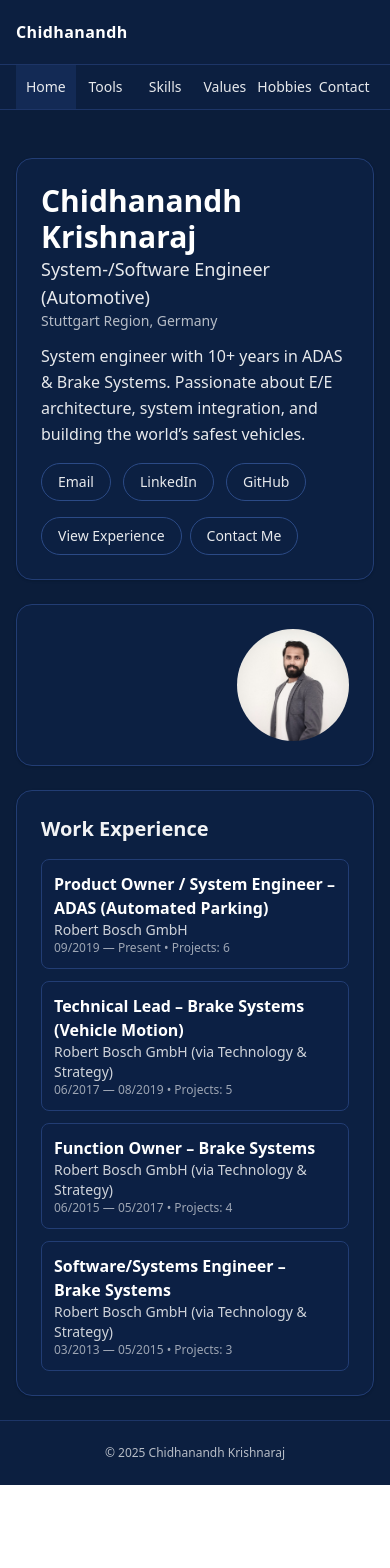
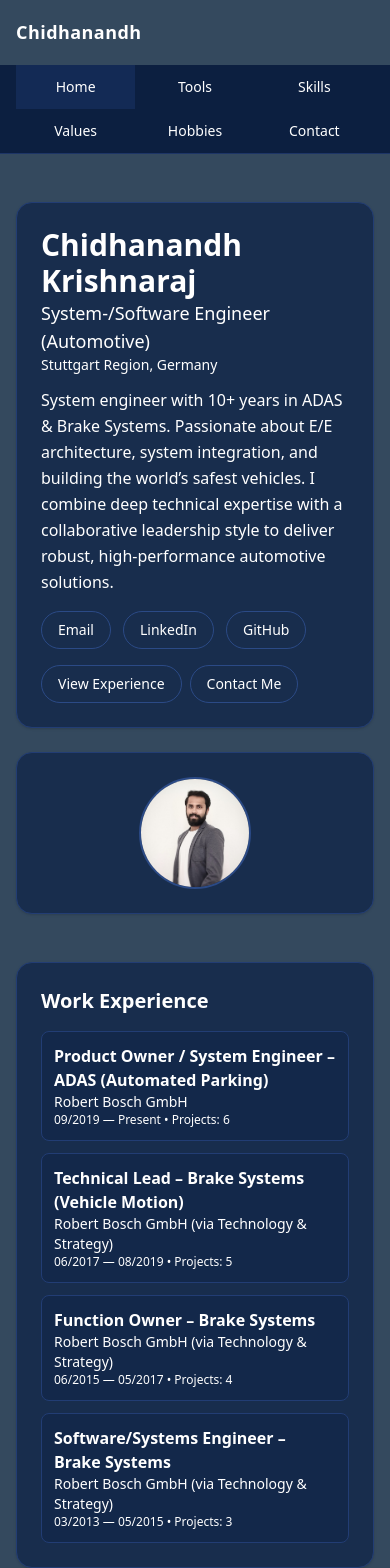
Before and after one commit to chidhukrishraj/my-portfolio-sw, a React (Vite) app: page / in a window 390 px wide. Shown: the top 1568 px of the page. Before the commit the page ends 1485 px from the top, so only its background shows below. Built offline with nearby package versions, Linux system fonts and the light colour scheme.

Commit message:
updated fixes

```diff
--- a/src/App.jsx
+++ b/src/App.jsx
@@ -1,3 +1,5 @@
+// src/App.js
+
 import React, { useEffect, useMemo, useState } from "react";
 import { motion, AnimatePresence } from "framer-motion";
 
@@ -9,13 +11,13 @@ const profile = {
   title: "System-/Software Engineer (Automotive)",
   location: "Stuttgart Region, Germany",
   summary:
-    "System engineer with 10+ years in ADAS & Brake Systems. Passionate about E/E architecture, system integration, and building the world’s safest vehicles.",
+    "System engineer with 10+ years in ADAS & Brake Systems. Passionate about E/E architecture, system integration, and building the world’s safest vehicles. I combine deep technical expertise with a collaborative leadership style to deliver robust, high-performance automotive solutions.",
   photo: "/profile.jpg", // put in /public
-  siteUrl: "https://your-domain.example", /* <-- set this after deploy */
+  siteUrl: "https://chidhanandh.com", /* <-- SET YOUR ACTUAL DOMAIN HERE after deploy */
   contacts: [
     { label: "Email", value: "chidhukrishraj@gmail.com", href: "mailto:chidhukrishraj@gmail.com" },
     { label: "LinkedIn", value: "linkedin.com/in/chidhanandh-krishnaraj-172b9688", href: "https://www.linkedin.com/in/chidhanandh-krishnaraj-172b9688/" },
-    { label: "GitHub", value: "github.com/your-handle", href: "https://github.com/your-handle" },
+    { label: "GitHub", value: "github.com/chidhanandh", href: "https://github.com/chidhanandh" }, /* <-- SET YOUR ACTUAL GITHUB HANDLE */
   ],
 };
 // ---------------------------
@@ -23,7 +25,7 @@ const profile = {
 // ---------------------------
 const experiences = [
   {
-    slug: "bosch-adas",
+    id: "bosch-adas", // Use a stable ID for key prop
     company: "Robert Bosch GmbH",
     client: "OEMs: Daimler, Audi, Porsche, CARIAD",
     location: "Leonberg, Germany",
@@ -40,12 +42,15 @@ const experiences = [
       "Risk analysis & escalation handling to protect cost/schedule",
     ],
     achievements: [
-      "Resolved a critical escalation via risk analysis and coordination; prevented major cost impact",
+      "Resolved a critical escalation via risk analysis and coordination, preventing a significant project delay and cost impact.", // More detail
     ],
-    images: ["/adas1.jpg", "/adas2.jpg"],
+    images: [
+      { src: "/adas1.jpg", alt: "ADAS system block diagram" }, // Added alt text
+      { src: "/adas2.jpg", alt: "Automated parking in action" },
+    ],
   },
   {
-    slug: "bosch-technical-lead-brakes",
+    id: "bosch-technical-lead-brakes",
     company: "Robert Bosch GmbH (via Technology & Strategy)",
     location: "Abstatt, Germany",
     role: "Technical Lead – Brake Systems (Vehicle Motion)",
@@ -60,13 +65,15 @@ const experiences = [
       "Aligned stakeholders to meet quality and schedule",
     ],
     achievements: [
-      "Built a fully functional team that secured multiple customer projects",
-      "Delivered multiple trainings & workshops for Bosch colleagues",
+      "Built a fully functional team that successfully secured multiple customer projects, expanding the department's portfolio.",
+      "Delivered multiple internal trainings & workshops for Bosch colleagues on system integration and testing methodologies.",
     ],
-    images: ["/technical_lead.jpg"],
+    images: [
+      { src: "/technical_lead.jpg", alt: "Team collaboration on vehicle motion control" },
+    ],
   },
   {
-    slug: "bosch-function-owner-brakes",
+    id: "bosch-function-owner-brakes",
     company: "Robert Bosch GmbH (via Technology & Strategy)",
     location: "Abstatt, Germany",
     role: "Function Owner – Brake Systems",
@@ -80,12 +87,14 @@ const experiences = [
       "Customer alignment on interfaces and releases (JLR, Volvo, Geely)",
     ],
     achievements: [
-      "Presented Bosch functional safety concept in a Volvo workshop; clarified critical points and defined a joint approach",
+      "Presented Bosch functional safety concept in a Volvo workshop, clarifying critical points and defining a joint approach that met safety standards.",
     ],
-    images: ["/function_owner.jpg"],
+    images: [
+      { src: "/function_owner.jpg", alt: "Brake system diagram with functional blocks" },
+    ],
   },
   {
-    slug: "bosch-software-brakes",
+    id: "bosch-software-brakes",
     company: "Robert Bosch GmbH (via Technology & Strategy)",
     location: "Abstatt, Germany",
     role: "Software/Systems Engineer – Brake Systems",
@@ -99,9 +108,11 @@ const experiences = [
       "Function specification with system & hardware teams",
     ],
     achievements: [
-      "Delivered a brake function that entered series production across multiple OEMs",
+      "Delivered a critical brake function that successfully entered series production across multiple OEMs, impacting millions of vehicles.", // More detail
     ],
-    images: ["/software_engineer.jpg"],
+    images: [
+      { src: "/software_engineer.jpg", alt: "Code snippet for brake control system" },
+    ],
   },
 ];
 
@@ -109,13 +120,13 @@ const experiences = [
 // Tools, Skills, Values, Hobbies
 // ---------------------------
 const tools = [
-  { name: "DOORS 9.7", what: "Requirements management & traceability" },
-  { name: "Jira / ALM", what: "Backlog, sprint planning, and test management" },
-  { name: "Enterprise Architect (UML)", what: "System modeling, architecture & interface specification" },
-  { name: "MATLAB/Simulink", what: "Model-based design & prototyping" },
-  { name: "CarMaker / Labcar", what: "SIL/HIL validation and vehicle testing" },
-  { name: "CANoe / CANalyzer", what: "Bus analysis and diagnostics" },
-  { name: "Git / CMake / Docker", what: "Build, versioning, and environments" },
+  { id: "doors", name: "DOORS 9.7", what: "Requirements management & traceability" },
+  { id: "jira", name: "Jira / ALM", what: "Backlog, sprint planning, and test management" },
+  { id: "enterprise-architect", name: "Enterprise Architect (UML)", what: "System modeling, architecture & interface specification" },
+  { id: "matlab-simulink", name: "MATLAB/Simulink", what: "Model-based design & prototyping" },
+  { id: "carmaker-labcar", name: "CarMaker / Labcar", what: "SIL/HIL validation and vehicle testing" },
+  { id: "canoe-canalyzer", name: "CANoe / CANalyzer", what: "Bus analysis and diagnostics" },
+  { id: "git-cmake-docker", name: "Git / CMake / Docker", what: "Build, versioning, and environments" },
 ];
 
 const skills = {
@@ -125,24 +136,30 @@ const skills = {
 };
 
 const values = [
-  { title: "Safety & Performance", text: "Focus on safe, robust functions that perform under extreme conditions." },
-  { title: "Clarity & Ownership", text: "Clear specs, traceability, and ownership from requirements to release." },
-  { title: "Continuous Learning", text: "Expanding into E/E topology, diagnostics, and validation practices." },
-  { title: "Team First", text: "Mentoring, workshops, and building teams that deliver." },
+  { id: "safety-performance", title: "Safety & Performance", text: "Focus on safe, robust functions that perform under extreme conditions, ensuring reliability and compliance." },
+  { id: "clarity-ownership", title: "Clarity & Ownership", text: "Champion clear specifications, complete traceability, and end-to-end ownership from requirements definition to final release." },
+  { id: "continuous-learning", title: "Continuous Learning", text: "Actively expanding knowledge in E/E topology, advanced diagnostics, and cutting-edge validation practices to stay ahead." },
+  { id: "team-first", title: "Team First", text: "Committed to mentoring, conducting practical workshops, and fostering high-performing teams that consistently deliver innovative solutions." },
 ];
 
 const hobbies = [
-  { title: "Sim Racing", text: "Telemetry analysis, strategy, and dynamics — for fun and learning." },
-  { title: "Photography", text: "Cars, cityscapes, and people — telling stories with light." },
-  { title: "Cycling", text: "Endurance, focus, and getting outdoors." },
+  { id: "sim-racing", title: "Sim Racing", text: "Deep dives into telemetry analysis, race strategy, and vehicle dynamics – blending passion with a practical understanding of automotive principles." },
+  { id: "photography", title: "Photography", text: "Capturing moments in automotive, cityscape, and portrait photography – a creative outlet for telling stories with light and composition." },
+  { id: "cycling", title: "Cycling", text: "Building endurance, maintaining focus, and enjoying the outdoors – a balance to technical challenges." },
 ];
 
 // ---------------------------
 // Tiny Router
 // ---------------------------
 const useHashRoute = () => {
-  const [hash, setHash] = useState(() => window.location.hash || "#");
+  const [hash, setHash] = useState(() => window.location.hash);
+
   useEffect(() => {
+    // Normalize initial hash: if it's empty, treat as "#"
+    if (window.location.hash === "") {
+        setHash("#");
+    }
+
     const onHashChange = () => setHash(window.location.hash || "#");
     window.addEventListener("hashchange", onHashChange);
     return () => window.removeEventListener("hashchange", onHashChange);
@@ -161,7 +178,7 @@ const pageVariants = {
 // UI Primitives (dark-blue)
 // ---------------------------
 const Container = ({ children }) => (
-  <div className="max-w-6xl mx-auto px-4">{children}</div>
+  <div className="max-w-6xl mx-auto px-4 md:px-6">{children}</div> // Added md:px-6 for slightly more padding on larger screens
 );
 
 // Card styled for dark-blue theme
@@ -171,8 +188,8 @@ const Card = ({ children, className = "" }) => (
   </div>
 );
 
-const SectionTitle = ({ title }) => (
-  <h2 className="text-xl font-semibold mb-4 text-white/95">{title}</h2>
+const SectionTitle = ({ title, className = "" }) => ( // Added className prop for flexibility
+  <h2 className={`text-xl font-semibold mb-4 mt-8 first:mt-0 text-white/95 ${className}`}>{title}</h2> // Added first:mt-0 to remove top margin on first title
 );
 
 // ---------------------------
@@ -191,13 +208,13 @@ const HomePage = () => (
 
         {/* Contacts */}
         <div className="mt-4 flex flex-wrap gap-3">
-          {profile.contacts.map((c, i) => (
+          {profile.contacts.map((c, i) => ( // Using index key is okay here as contacts are static
             <a
               key={i}
               href={c.href}
               target="_blank"
-              rel="noreferrer"
-              className="inline-flex items-center rounded-full border border-[#2b4a86] px-4 py-2 text-sm text-white/90 hover:bg-[#132a55]"
+              rel="noreferrer noopener" // Added noopener for security
+              className="inline-flex items-center rounded-full border border-[#2b4a86] px-4 py-2 text-sm text-white/90 hover:bg-[#132a55] transition-colors" // Added transition-colors
             >
               {c.label}
             </a>
@@ -208,13 +225,13 @@ const HomePage = () => (
         <div className="mt-4 flex flex-wrap gap-2">
           <a
             href="#experience"
-            className="inline-flex items-center rounded-full border border-[#2b4a86] px-4 py-2 text-sm text-white/90 hover:bg-[#132a55]"
+            className="inline-flex items-center rounded-full border border-[#2b4a86] px-4 py-2 text-sm text-white/90 hover:bg-[#132a55] transition-colors"
           >
             View Experience
           </a>
           <a
             href="#contact"
-            className="inline-flex items-center rounded-full border border-[#2b4a86] px-4 py-2 text-sm text-white/90 hover:bg-[#132a55]"
+            className="inline-flex items-center rounded-full border border-[#2b4a86] px-4 py-2 text-sm text-white/90 hover:bg-[#132a55] transition-colors"
           >
             Contact Me
           </a>
@@ -222,24 +239,24 @@ const HomePage = () => (
       </Card>
 
       {/* Right: smaller round photo, right-aligned */}
-      <Card className="flex justify-end bg-[#0e2247]/60 border border-[#223d74]">
+      <Card className="flex justify-center lg:justify-end bg-[#0e2247]/60 border border-[#223d74] p-4 lg:p-6"> {/* Centered on small screens, right-aligned on large */}
         <img
           src={profile.photo}
-          alt={`${profile.name} profile`}
-          className="w-28 h-28 lg:w-32 lg:h-32 object-cover rounded-full"
+          alt={`${profile.name} profile photo`} // More descriptive alt text
+          className="w-28 h-28 lg:w-32 lg:h-32 object-cover rounded-full border-2 border-[#2b4a86]" // Added subtle border
         />
       </Card>
     </div>
 
     {/* Experience list under the header section */}
-    <Card className="bg-[#0e2247]/60 border border-[#223d74]">
-      <SectionTitle title="Work Experience" />
+    <Card className="bg-[#0e2247]/60 border border-[#223d74] mt-6"> {/* Added margin top */}
+      <SectionTitle title="Work Experience" className="!mt-0" /> {/* Force remove top margin for this specific title */}
       <div className="space-y-3">
         {experiences.map((exp) => (
           <a
-            key={exp.slug}
-            href={`#experience/${exp.slug}`}
-            className="block rounded-lg border border-[#223d74] bg-[#0e2247]/40 p-3 hover:bg-[#132a55] transition"
+            key={exp.id} // Using stable ID as key
+            href={`#experience/${exp.id}`} // Using id instead of slug, consistent with data
+            className="block rounded-lg border border-[#223d74] bg-[#0e2247]/40 p-3 hover:bg-[#132a55] transition-colors"
           >
             <h3 className="font-semibold text-white">{exp.role}</h3>
             <p className="text-sm text-white/80">{exp.company}</p>
@@ -253,34 +270,46 @@ const HomePage = () => (
   </Container>
 );
 
+const ExperienceDetailPage = ({ experienceId }) => { // Changed prop name to experienceId for clarity
+  // Corrected useMemo to find by id, not hash string
+  const exp = useMemo(() => experiences.find((e) => e.id === experienceId), [experienceId]);
 
-
-const ExperienceDetailPage = ({ slug }) => {
-  const exp = useMemo(() => experiences.find((e) => `#experience/${e.slug}` === slug), [slug]);
-  if (!exp) return <Container><p className="py-10 text-white/70">Not found</p></Container>;
+  if (!exp) return <Container><p className="py-10 text-white/70 text-center">Experience not found. Please navigate back to the home page.</p></Container>;
   return (
     <Container>
-      <Card>
+      <Card className="space-y-4"> {/* Added space-y-4 for consistent spacing */}
         <h1 className="text-2xl font-bold text-white">{exp.role}</h1>
         <p className="text-sm text-white/80">{exp.company} — {exp.location}</p>
         <p className="text-xs text-white/60">{exp.period} • Projects: {exp.projectsCount}</p>
-        <p className="mt-3 text-white/90">{exp.summary}</p>
+        <p className="mt-3 text-white/90 leading-relaxed">{exp.summary}</p> {/* Added leading-relaxed */}
 
-        <SectionTitle title="Responsibilities" />
+        <SectionTitle title="Responsibilities" className="!mt-4" /> {/* Adjusted margin */}
         <ul className="list-disc ml-6 space-y-1 text-white/90">
-          {exp.responsibilities.map((r, i) => <li key={i}>{r}</li>)}
+          {exp.responsibilities.map((r, i) => <li key={i}>{r}</li>)} {/* Index key ok for static list */}
         </ul>
 
-        <SectionTitle title="Achievements" />
+        <SectionTitle title="Achievements" className="!mt-4" />
         <ul className="list-disc ml-6 space-y-1 text-white/90">
-          {exp.achievements.map((a, i) => <li key={i}>{a}</li>)}
+          {exp.achievements.map((a, i) => <li key={i}>{a}</li>)} {/* Index key ok for static list */}
         </ul>
 
-        <SectionTitle title="Gallery" />
-        <div className="grid grid-cols-2 gap-3">
-          {exp.images.map((src, i) => (
-            <img key={i} src={src} alt="exp" className="rounded-lg border border-[#223d74] object-cover w-full h-40" />
-          ))}
+        {exp.images && exp.images.length > 0 && ( // Only show gallery if images exist
+          <>
+            <SectionTitle title="Gallery" className="!mt-4" />
+            <div className="grid grid-cols-1 sm:grid-cols-2 gap-3"> {/* Responsive grid */}
+              {exp.images.map((img, i) => (
+                <img
+                  key={i} // Index key ok for static list
+                  src={img.src}
+                  alt={img.alt || `Image related to ${exp.company} experience`} // Use provided alt or a fallback
+                  className="rounded-lg border border-[#223d74] object-cover w-full h-40"
+                />
+              ))}
+            </div>
+          </>
+        )}
+        <div className="mt-6">
+            <a href="#experience" className="text-sm text-white/70 hover:underline">← Back to Experience List</a>
         </div>
       </Card>
     </Container>
@@ -290,9 +319,9 @@ const ExperienceDetailPage = ({ slug }) => {
 const ToolsPage = () => (
   <Container>
     <SectionTitle title="Tools & Platforms" />
-    <div className="grid md:grid-cols-2 gap-4">
-      {tools.map((t, i) => (
-        <Card key={i}>
+    <div className="grid md:grid-cols-2 lg:grid-cols-3 gap-4"> {/* Added lg:grid-cols-3 */}
+      {tools.map((t) => (
+        <Card key={t.id}> {/* Using stable ID as key */}
           <h4 className="font-semibold text-white">{t.name}</h4>
           <p className="text-sm text-white/85 mt-1">{t.what}</p>
         </Card>
@@ -317,7 +346,7 @@ const SkillsPage = () => (
           <span key={s} className="inline-block bg-[#0e2247]/50 border border-[#223d74] text-white/90 px-3 py-1 rounded-full text-xs">{s}</span>
         ))}
       </div>
-      <h4 className="font-semibold text-white mt-4 mb-2">Buses</h4>
+      <h4 className="font-semibold text-white mt-4 mb-2">Bus Systems</h4> {/* Changed to 'Bus Systems' */}
       <div className="flex flex-wrap gap-2">
         {skills.buses.map((s) => (
           <span key={s} className="inline-block bg-[#0e2247]/50 border border-[#223d74] text-white/90 px-3 py-1 rounded-full text-xs">{s}</span>
@@ -331,10 +360,10 @@ const ValuesPage = () => (
   <Container>
     <SectionTitle title="Personal Values & Goals" />
     <div className="grid md:grid-cols-2 gap-4">
-      {values.map((v, i) => (
-        <Card key={i}>
+      {values.map((v) => (
+        <Card key={v.id}> {/* Using stable ID as key */}
           <h4 className="font-semibold text-white">{v.title}</h4>
-          <p className="text-sm text-white/90 mt-2">{v.text}</p>
+          <p className="text-sm text-white/90 mt-2 leading-relaxed">{v.text}</p>
         </Card>
       ))}
     </div>
@@ -345,10 +374,10 @@ const HobbiesPage = () => (
   <Container>
     <SectionTitle title="Hobbies & Free Time" />
     <div className="grid md:grid-cols-2 gap-4">
-      {hobbies.map((h, i) => (
-        <Card key={i}>
+      {hobbies.map((h) => (
+        <Card key={h.id}> {/* Using stable ID as key */}
           <h4 className="font-semibold text-white">{h.title}</h4>
-          <p className="text-sm text-white/90 mt-2">{h.text}</p>
+          <p className="text-sm text-white/90 mt-2 leading-relaxed">{h.text}</p>
         </Card>
       ))}
     </div>
@@ -357,22 +386,24 @@ const HobbiesPage = () => (
 
 const ContactPage = () => (
   <Container>
-    <SectionTitle title="Contact" />
+    <SectionTitle title="Contact Me" /> {/* Slightly more engaging title */}
     <Card>
-      <p className="text-white/90">
-        I’m available for roles in automotive system/software engineering and technical leadership.
+      <p className="text-white/90 leading-relaxed">
+        I’m currently available for challenging roles in automotive system/software engineering and technical leadership, especially those focusing on E/E architecture, ADAS, and functional safety. Feel free to reach out to discuss potential opportunities or collaborations.
       </p>
       <div className="mt-4 flex flex-wrap gap-3">
         <a
           href="mailto:chidhukrishraj@gmail.com"
-          className="inline-flex items-center rounded-full border border-[#2b4a86] px-4 py-2 text-sm text-white/90 hover:bg-[#132a55]"
+          className="inline-flex items-center rounded-full border border-[#2b4a86] px-4 py-2 text-sm text-white/90 hover:bg-[#132a55] transition-colors"
         >
           Email Me
         </a>
         <a
-          href="/cv.pdf"
-          className="inline-flex items-center rounded-full border border-[#2b4a86] px-4 py-2 text-sm text-white/90 hover:bg-[#132a55]"
-          download
+          href="/cv.pdf" // Ensure cv.pdf is in your public folder
+          className="inline-flex items-center rounded-full border border-[#2b4a86] px-4 py-2 text-sm text-white/90 hover:bg-[#132a55] transition-colors"
+          download="Chidhanandh_Krishnaraj_CV.pdf" // Suggest a more descriptive download filename
+          target="_blank" // Open CV in new tab
+          rel="noreferrer noopener"
         >
           Download CV (PDF)
         </a>
@@ -388,42 +419,50 @@ const App = () => {
   const hash = useHashRoute();
 
   // highlight current tab based on hash
-  const active = (h) =>
-    hash === h || (h === "#" && (hash === "" || hash === "#"))
-      ? "bg-[#132a55]"
-      : "";
+  const active = (h) => {
+    const normalizedHash = hash === "" ? "#" : hash; // Normalize empty hash to #
+    return normalizedHash === h ? "bg-[#132a55]" : "";
+  };
 
   const page = useMemo(() => {
+    // Determine which page to render based on the hash
     if (hash === "#" || hash === "") return <HomePage />;
-    if (hash.startsWith("#experience/")) return <ExperienceDetailPage slug={hash} />;
+    if (hash.startsWith("#experience/")) {
+      const experienceId = hash.replace("#experience/", ""); // Extract only the ID
+      return <ExperienceDetailPage experienceId={experienceId} />;
+    }
     if (hash === "#tools") return <ToolsPage />;
     if (hash === "#skills") return <SkillsPage />;
     if (hash === "#values") return <ValuesPage />;
     if (hash === "#hobbies") return <HobbiesPage />;
     if (hash === "#contact") return <ContactPage />;
-    return <HomePage />;
+    return <HomePage />; // Fallback to Home page
   }, [hash]);
 
   return (
-    <div className="min-h-screen flex flex-col bg-[#0b1d3a] text-white">
+    <div className="min-h-screen flex flex-col bg-[#34495E] text-white">
       {/* Header brand bar */}
-      <header className="border-b border-[#1d3567] bg-[#0c1f40]">
+      <header className="border-b border-[#1d3567] bg-[#34495E]">
         <Container>
           <div className="h-16 flex items-center justify-between">
-            <div className="font-semibold tracking-wide">{profile.name.split(" ")[0]}</div>
+            <div className="font-semibold tracking-wide text-lg">
+                <a href="#" className="hover:text-white/80 transition-colors">
+                    {profile.name.split(" ")[0]} <span className="hidden sm:inline">Krishnaraj</span> {/* Show full name on larger screens */}
+                </a>
+            </div>
           </div>
         </Container>
 
         {/* Equal-spaced tabs */}
-        <nav className="bg-[#0c1f40] border-t border-[#1d3567]">
+        <nav className="bg-[#0c1f40] border-t border-[#34495E]">
           <Container>
-            <div className="grid grid-cols-6 text-sm text-white/90">
-              <a className={`text-center py-3 hover:bg-[#132a55] ${active("#")}`} href="#">Home</a>
-              <a className={`text-center py-3 hover:bg-[#132a55] ${active("#tools")}`} href="#tools">Tools</a>
-              <a className={`text-center py-3 hover:bg-[#132a55] ${active("#skills")}`} href="#skills">Skills</a>
-              <a className={`text-center py-3 hover:bg-[#132a55] ${active("#values")}`} href="#values">Values</a>
-              <a className={`text-center py-3 hover:bg-[#132a55] ${active("#hobbies")}`} href="#hobbies">Hobbies</a>
-              <a className={`text-center py-3 hover:bg-[#132a55] ${active("#contact")}`} href="#contact">Contact</a>
+            <div className="grid grid-cols-3 sm:grid-cols-6 text-sm text-white/90"> {/* More responsive grid */}
+              <a className={`text-center py-3 hover:bg-[#132a55] transition-colors ${active("#")}`} href="#">Home</a>
+              <a className={`text-center py-3 hover:bg-[#132a55] transition-colors ${active("#tools")}`} href="#tools">Tools</a>
+              <a className={`text-center py-3 hover:bg-[#132a55] transition-colors ${active("#skills")}`} href="#skills">Skills</a>
+              <a className={`text-center py-3 hover:bg-[#132a55] transition-colors ${active("#values")}`} href="#values">Values</a>
+              <a className={`text-center py-3 hover:bg-[#132a55] transition-colors ${active("#hobbies")}`} href="#hobbies">Hobbies</a>
+              <a className={`text-center py-3 hover:bg-[#132a55] transition-colors ${active("#contact")}`} href="#contact">Contact</a>
             </div>
           </Container>
         </nav>
@@ -432,7 +471,7 @@ const App = () => {
       {/* Page content */}
       <AnimatePresence mode="wait">
         <motion.main
-          key={hash}
+          key={hash} // Key changes with hash, so AnimatePresence detects page change
           variants={pageVariants}
           initial="initial"
           animate="in"
@@ -445,10 +484,10 @@ const App = () => {
       </AnimatePresence>
 
       {/* Footer pinned to bottom */}
-      <footer className="border-t border-[#1d3567] bg-[#0c1f40]">
+      <footer className="border-t border-[#1d3567] bg-[#34495E]">
         <Container>
           <div className="py-6 text-center text-xs text-white/70">
-            © 2025 {profile.name}
+            © {new Date().getFullYear()} {profile.name}. All rights reserved.
           </div>
         </Container>
       </footer>
@@ -456,5 +495,4 @@ const App = () => {
   );
 };
 
-
 export default App;
--- a/src/index.css
+++ b/src/index.css
@@ -1,13 +1,21 @@
 /* src/index.css */
 
 /* ✅ Tailwind layers */
+@import "tailwindcss";
 @tailwind base;
 @tailwind components;
 @tailwind utilities;
 
 /* keep links from turning default blue */
-@import "tailwindcss";
+
+/* --- global text & background defaults --- */
+html, body, #root { min-height: 100%; background: #0b1d3a; color: #fff; }
+
+/* keep links from turning blue */
 a { color: inherit; }
+
+/* if anything still wins specificity, this forces it */
+h1, h2, h3, h4, h5, h6, p, span, li, a { color: #fff !important; }
 
 /* (Optional) your tiny custom tweaks can go BELOW this line */
 /* Keep it minimal; avoid body/:root background colors here */
--- a/src/main.jsx
+++ b/src/main.jsx
@@ -2,7 +2,7 @@
 import React from "react";
 import ReactDOM from "react-dom/client";
 import App from "./App.jsx";
-import "./index.css";          // <-- this line is required
+import "./index.css";    // ← required
 
 ReactDOM.createRoot(document.getElementById("root")).render(
   <React.StrictMode>
```
